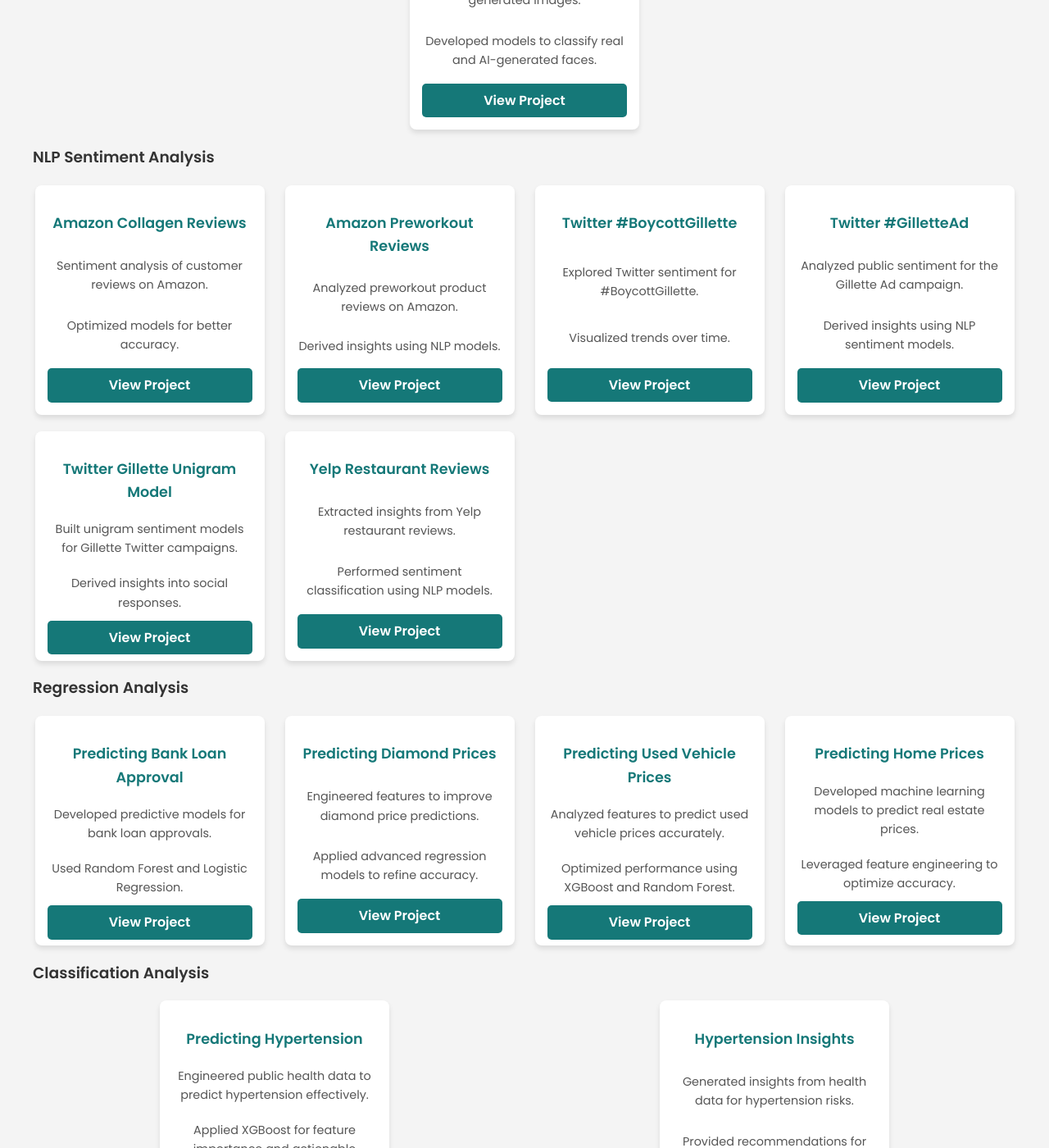
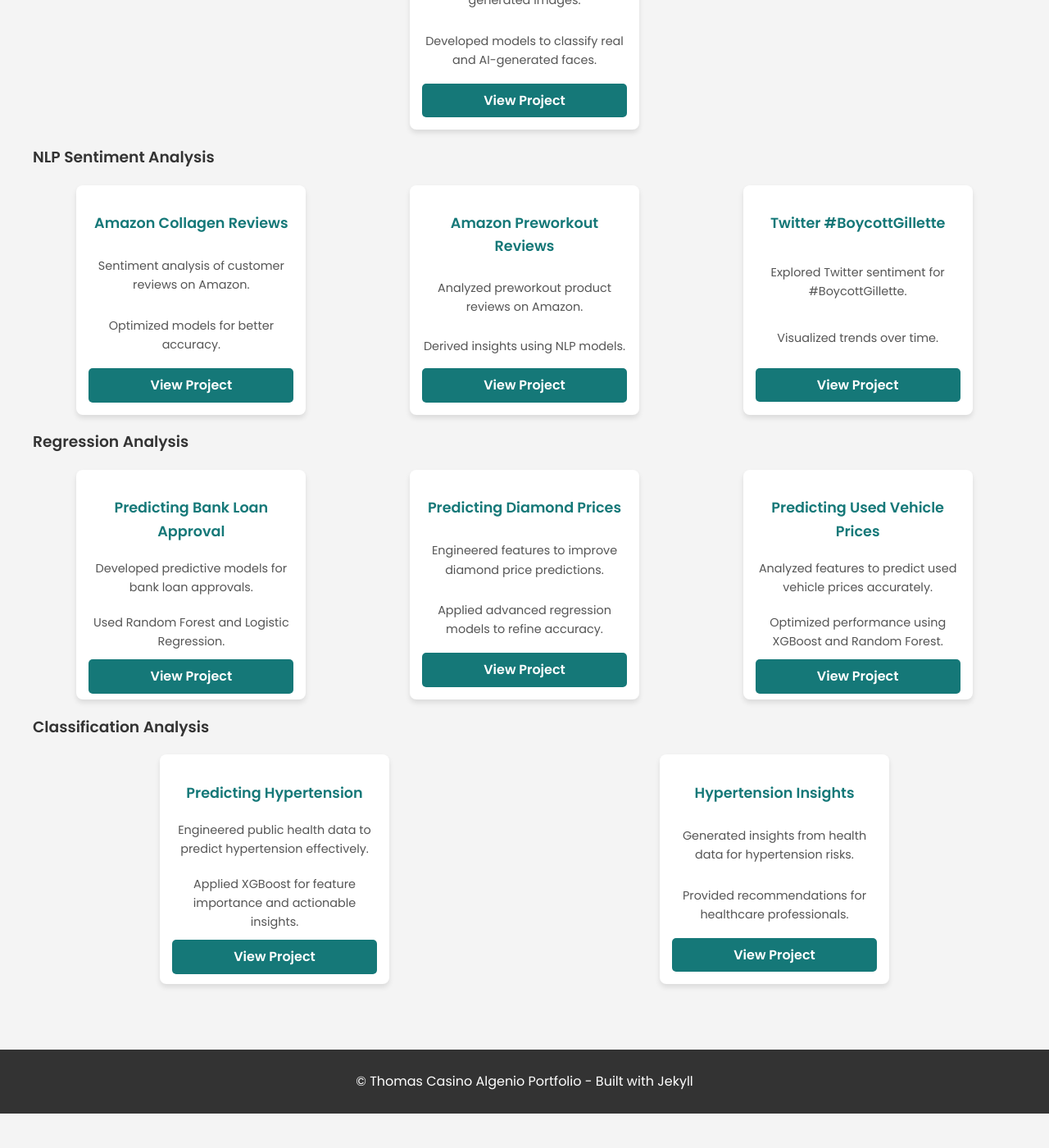
Before and after one commit to thomasalgenio/Thomas_Portfolio, a Jekyll site: the page built from README.md, in a window 1280 px wide and 1400 px high, scrolled down 881 px. Shown: the whole window at 82% size. Built offline with Jekyll 4.4.1, drawn with Linux system fonts in a browser that asks for light colours; our own code applies the rules of GitHub Pages for plain Markdown files; after the commit the page ends 2239 px from its top, so only the background shows below that.

Commit message:
Update default.html

```diff
--- a/_layouts/default.html
+++ b/_layouts/default.html
@@ -179,24 +179,6 @@
             <p>Visualized trends over time.</p>
             <a href="https://github.com/thomasalgenio/Sample_Projects/tree/main/NLP_Sentiment_Analysis_Gillette" class="btn">View Project</a>
           </div>
-          <div class="project-card">
-            <h3>Twitter #GilletteAd</h3>
-            <p>Analyzed public sentiment for the Gillette Ad campaign.</p>
-            <p>Derived insights using NLP sentiment models.</p>
-            <a href="https://github.com/thomasalgenio/Sample_Projects/tree/main/NLP_Sentiment_Analysis_Gillette" class="btn">View Project</a>
-          </div>
-          <div class="project-card">
-            <h3>Twitter Gillette Unigram Model</h3>
-            <p>Built unigram sentiment models for Gillette Twitter campaigns.</p>
-            <p>Derived insights into social responses.</p>
-            <a href="https://github.com/thomasalgenio/Sample_Projects/tree/main/NLP_Sentiment_Analysis_Gillette" class="btn">View Project</a>
-          </div>
-          <div class="project-card">
-            <h3>Yelp Restaurant Reviews</h3>
-            <p>Extracted insights from Yelp restaurant reviews.</p>
-            <p>Performed sentiment classification using NLP models.</p>
-            <a href="https://github.com/thomasalgenio/Sample_Projects/tree/main/NLP_Sentiment_Analysis_Yelp" class="btn">View Project</a>
-          </div>
         </div>
 
         <!-- Regression Analysis -->
@@ -219,12 +201,6 @@
             <p>Analyzed features to predict used vehicle prices accurately.</p>
             <p>Optimized performance using XGBoost and Random Forest.</p>
             <a href="https://github.com/thomasalgenio/Sample_Projects/tree/263caf5c4e4587d46c72187b9081874bf19cf1c5/Used_Vehicles_Prediction" class="btn">View Project</a>
-          </div>
-          <div class="project-card">
-            <h3>Predicting Home Prices</h3>
-            <p>Developed machine learning models to predict real estate prices.</p>
-            <p>Leveraged feature engineering to optimize accuracy.</p>
-            <a href="https://github.com/thomasalgenio/Sample_Projects/tree/263caf5c4e4587d46c72187b9081874bf19cf1c5/Real_Estate_Prices_Prediction" class="btn">View Project</a>
           </div>
         </div>
 
```
